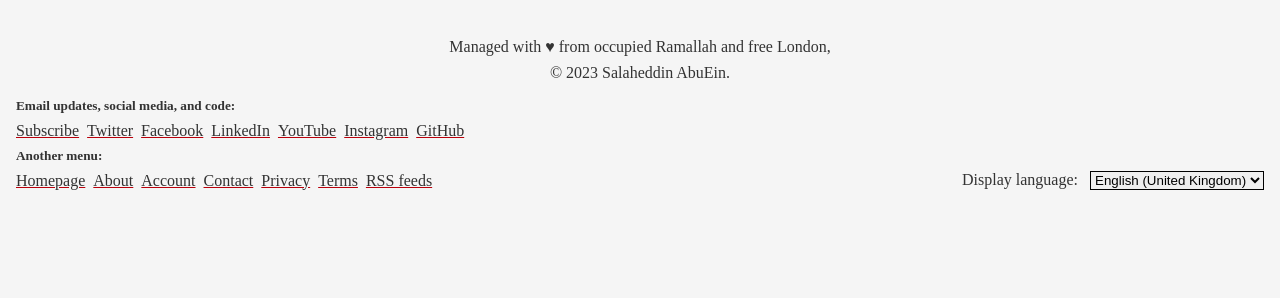
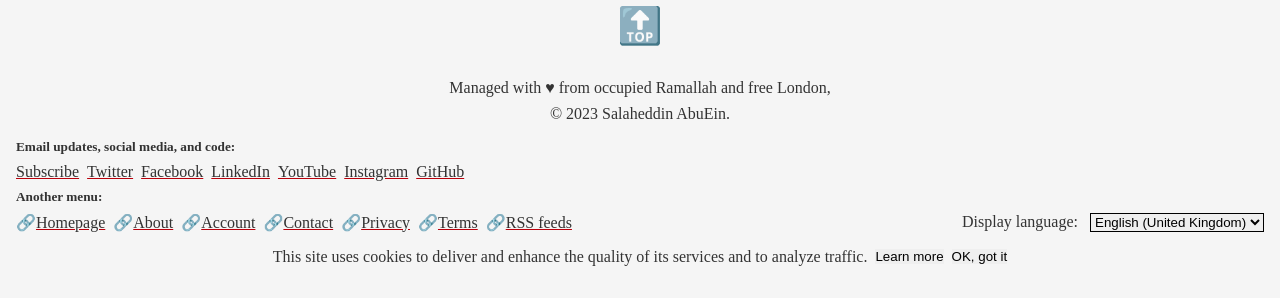
Before and after one commit to sabuein/ashaam, a website: page index.html in a window 1280 px wide. Shown: the part 1479-1777 px from the top of the page. Before the commit the page ends 1685 px from the top, so only its background shows below. Drawn offline with Linux system fonts and the light colour scheme; no server answers.

Commit message:
Updating page structure

```diff
--- a/index.html
+++ b/index.html
@@ -23,18 +23,25 @@
             <a href="./index.html" title="Homepage"><img alt="Ashaam logo by Hamza AbuAyyash" title="Ashaam Homepage" src="./assets/images/ashaam-logo-200px.png" /></a>
         </figure>
         <menu class="secondaryMenu flexy row gap-x1">
-            <li><a href="./gazette.html" target="_top" title="Ashaam Gazette">Ashaam Gazette</a></li>
+            <li><a href="./echo.html" target="_top" title="Ashaam Echo">Ashaam Echo</a></li>
             <li><a href="./shop.html" target="_top" title="Ashaam Shop">Ashaam Shop</a></li>
             <li><a href="./events.html" target="_top" title="Events and exhibitions">Events and exhibitions</a></li>
         </menu>
         <div class="buttons flexy">
             <button type="button" id="refreshWindowButton" title="Reload this page">&#10227;</button>
             <button type="button" id="trigramForHeaven" title="Menu">&#x2630;</button>
+            <button type="button" id="goUp" title="Go up">&#128316;</button>
+            <button type="button" id="goDown" title="Go down">&#128317;</button>
         </div>
+        <form class="flexy">
+            <input type="search" name="search" id="appSearch" />
+            <input type="submit" value="Search" />
+        </form>
     </nav>
     <figure class="easternMediterranean flexy" title="Ashaam aka Levant aka Eastern Mediterranean">
         <img alt="An aerial view of the Eastern Mediterranean" title="Ashaam aka Levant aka Eastern Mediterranean" src="./assets/images/ISS-47_Middle_East.jpg" />
         <figcaption>Image&colon; &quot;An aerial view of the <a href="https://en.wikipedia.org/wiki/Eastern_Mediterranean" target="_blank" title="Eastern Mediterranean - Wikipedia">Eastern Mediterranean</a>&quot; by NASA Johnson&period; Source&colon; <a href="https://www.flickr.com/photos/nasa2explore/26380972471/" target="_blank" title="ISS047e057822 (04/14/2016)">Flickr</a>&period;</figcaption>
+        <template id="mapData">
             <div class="placeholders">
                 <ul class="waterways">
                     <li data-slug="mediterranean"><a href="https://en.wikipedia.org/wiki/Mediterranean_Sea" target="_top" title="Mediterranean Sea - Wikipedia">Mediterranean Sea</a></li>
@@ -57,7 +64,9 @@
                     <li data-slug=""><a href="https://en.wikipedia.org/wiki/Cyprus" target="_top" title="Cyprus - Wikipedia">Republic of Cyprus</a></li>
                 </ul>
             </div>
+        </template>
     </figure>
+    <p>I will display &#128204;</p>
     <header>
         <h1>Ashaam</h1>
         <h2>Connecting people in the UK with people in the Levant</h2>
@@ -80,12 +89,12 @@
         </article>
     </section>
     <footer class="global flexy row">
-        <div class="gotop flexy"><a href="#content" title="Back to main content">&UpArrowBar;</a></div>
+        <div class="gotop flexy"><a href="#content" title="Back to main content">&#128285;</a></div>
         <div class="copyrights flexy">
             <p>Managed with &hearts; from occupied Ramallah and free London&comma;</p>
             <p>&copy; <time>2023</time> Salaheddin AbuEin&period;</p>
         </div>
-        <div class="links flexy ">
+        <div class="links flexy">
             <div class="external flexy">
                 <h5>Email updates, social media, and code&colon;</h5>
                 <ul class="emailSocialCode flexy row">
@@ -101,13 +110,13 @@
             <div class="internal flexy">
                 <h5>Another menu&colon;</h5>
                 <ul class="anotherMenu flexy row">
-                    <li><a href="./index.html" target="_top" title="Homepage">Homepage</a></li>
-                    <li><a href="./about.html" target="_top" title="About">About</a></li>
-                    <li><a href="./account.html" target="_top" title="Account">Account</a></li>
-                    <li><a href="./contact.html" target="_top" title="Contact">Contact</a></li>
-                    <li><a href="./privacy.html" target="_top" title="Privacy">Privacy</a></li>
-                    <li><a href="./terms.html" target="_top" title="Terms">Terms</a></li>
-                    <li><a href="./rss.html" target="_top" title="RSS feeds">RSS feeds</a></li>
+                    <li><span class="anchor">&#128279;</span><a href="./index.html" target="_top" title="Homepage">Homepage</a></li>
+                    <li><span class="anchor">&#128279;</span><a href="./about.html" target="_top" title="About">About</a></li>
+                    <li><span class="anchor">&#128279;</span><a href="./account.html" target="_top" title="Account">Account</a></li>
+                    <li><span class="anchor">&#128279;</span><a href="./contact.html" target="_top" title="Contact">Contact</a></li>
+                    <li><span class="anchor">&#128279;</span><a href="./privacy.html" target="_top" title="Privacy">Privacy</a></li>
+                    <li><span class="anchor">&#128279;</span><a href="./terms.html" target="_top" title="Terms">Terms</a></li>
+                    <li><span class="anchor">&#128279;</span><a href="./rss.html" target="_top" title="RSS feeds">RSS feeds</a></li>
                 </ul>
             </div>
         </div>
@@ -118,6 +127,11 @@
                 <option hreflang="en_uk" rel="alternate" value="/en_uk/" selected>English (United Kingdom)</option>
             </select>
         </div>
+        <div class="cookies flexy row">
+            <p>This site uses cookies to deliver and enhance the quality of its services and to analyze traffic&period;</p>
+            <button>Learn more</button>
+            <button>OK, got it</button>
+        </div>
     </footer>
 </body>
 </html>
```
Lines whose indentation alone changed are shown as unchanged.
